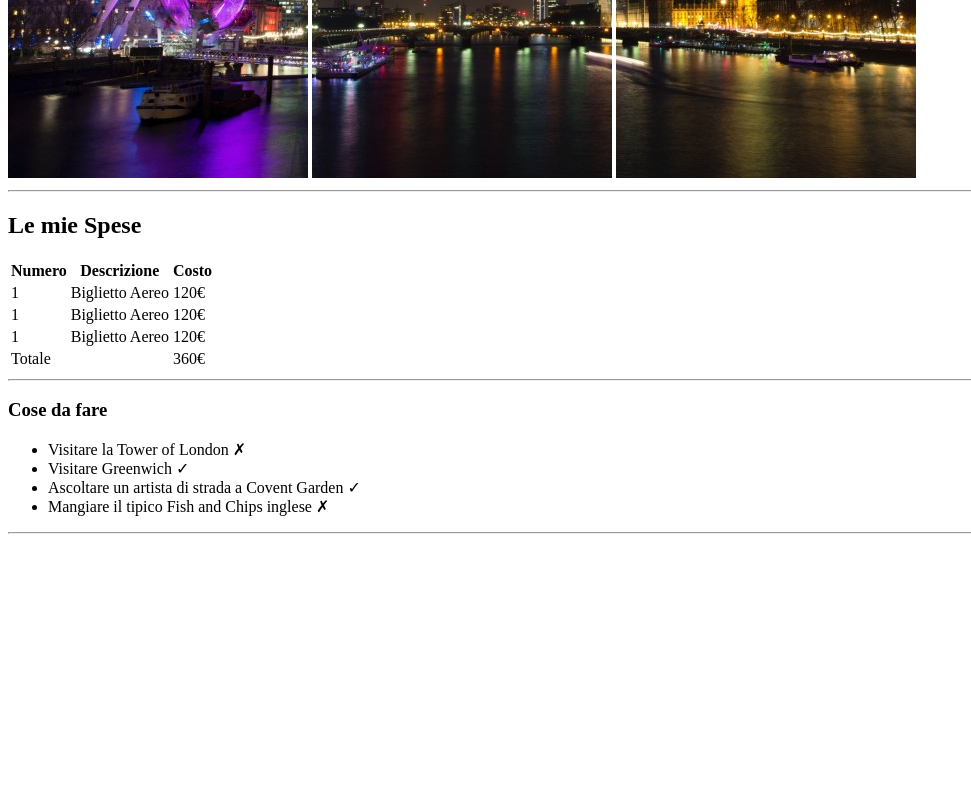
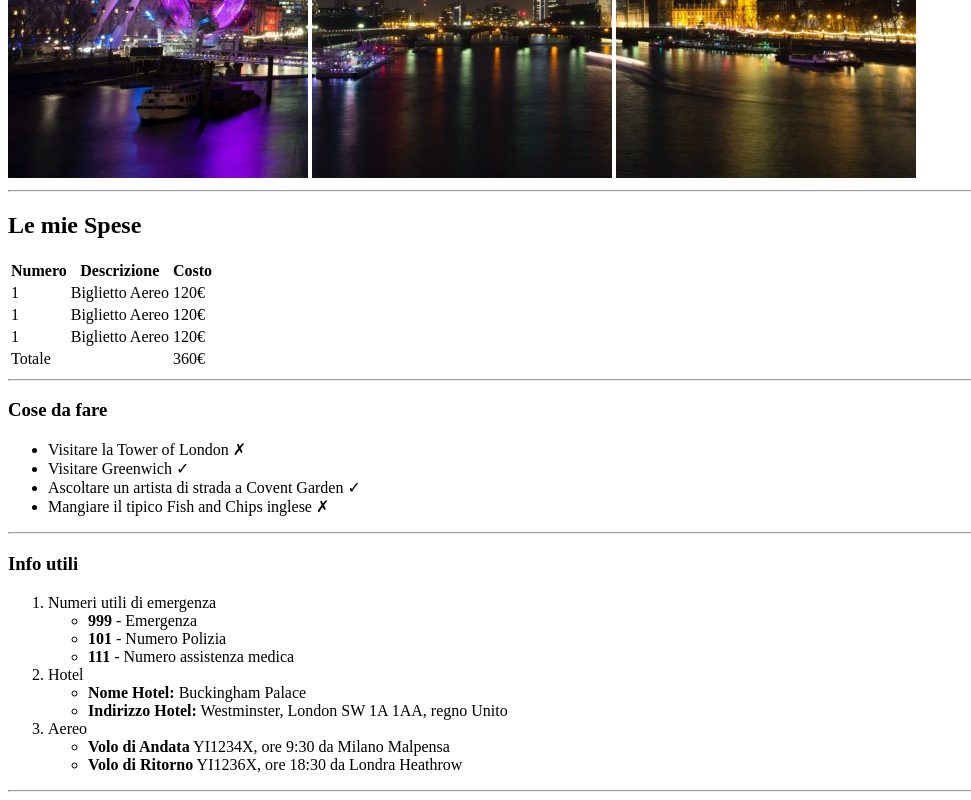
Before and after one commit to AndreiBurbulia/html-london-trip, a plain HTML site: page index.html in a window 1280 px wide. Shown: the part 502-1302 px from the top of the page, without its empty margins (0-971 px from the left). Before the commit the page ends 1044 px from the top, so only its background shows below. Drawn offline with Linux system fonts and the light colour scheme.

Commit message:
Contenuto main completato

```diff
--- a/index.html
+++ b/index.html
@@ -84,7 +84,34 @@
 
         <!-- Contenitore delle Info Utili -->
         <div>
+            <h3>Info utili</h3>
+            <ol>
+                <li>
+                    <span>Numeri utili di emergenza</span>
+                    <ul>
+                        <li><strong>999</strong> - Emergenza</li>
+                        <li><strong>101</strong> - Numero Polizia</li>
+                        <li><strong>111</strong> - Numero assistenza medica</li>
+                    </ul>
+                </li>
 
+                <li>
+                    <span>Hotel</span>
+                    <ul>
+                        <li><strong>Nome Hotel:</strong> Buckingham Palace</li>
+                        <li><strong>Indirizzo Hotel:</strong> Westminster, London SW 1A 1AA, regno Unito</li>
+                    </ul>
+                </li>
+
+                <li>
+                    <span>Aereo</span>
+                    <ul>
+                        <li><strong>Volo di Andata</strong> YI1234X, ore 9:30 da Milano Malpensa</li>
+                        <li><strong>Volo di Ritorno</strong> YI1236X, ore 18:30 da Londra Heathrow</li>
+                    </ul>
+                </li>
+            </ol>
+            <hr>
         </div>
         <!-- /Contenitore delle Info utili -->
 
```
